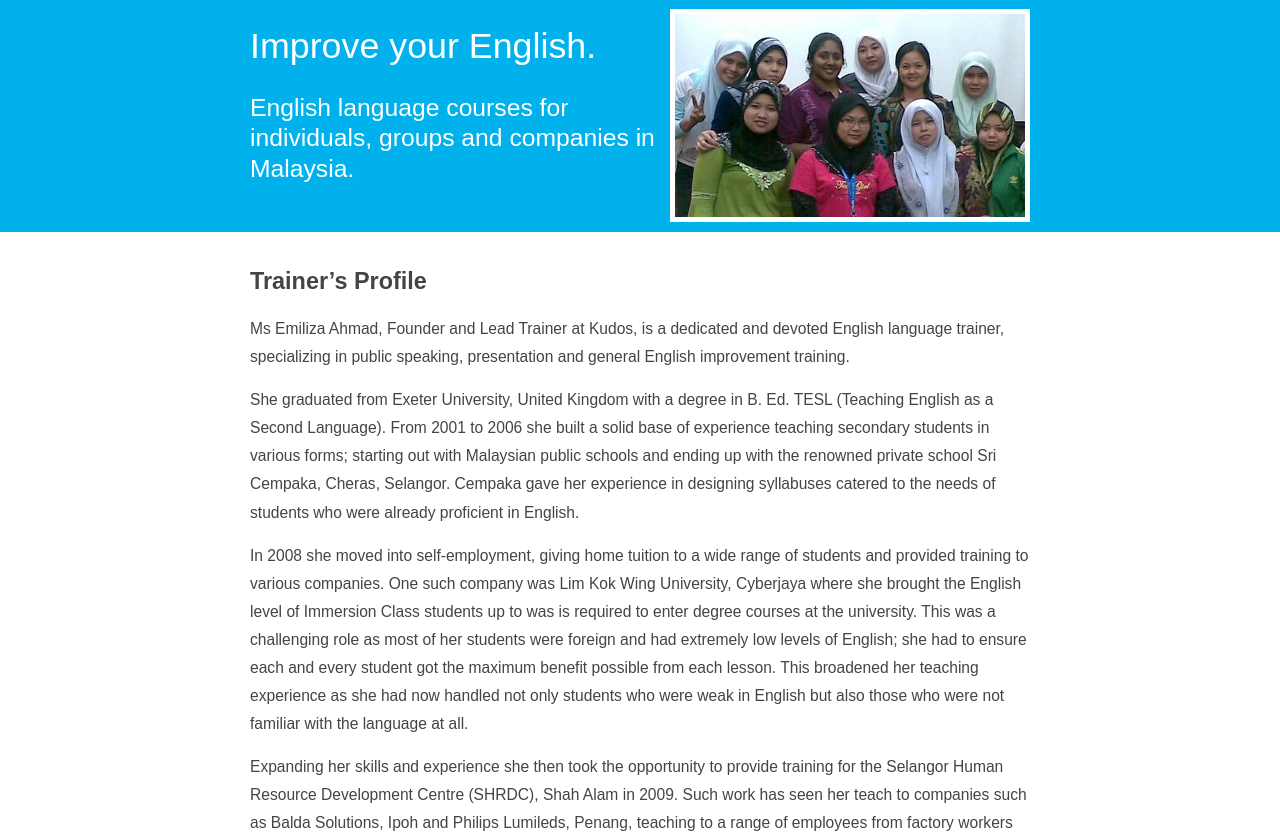
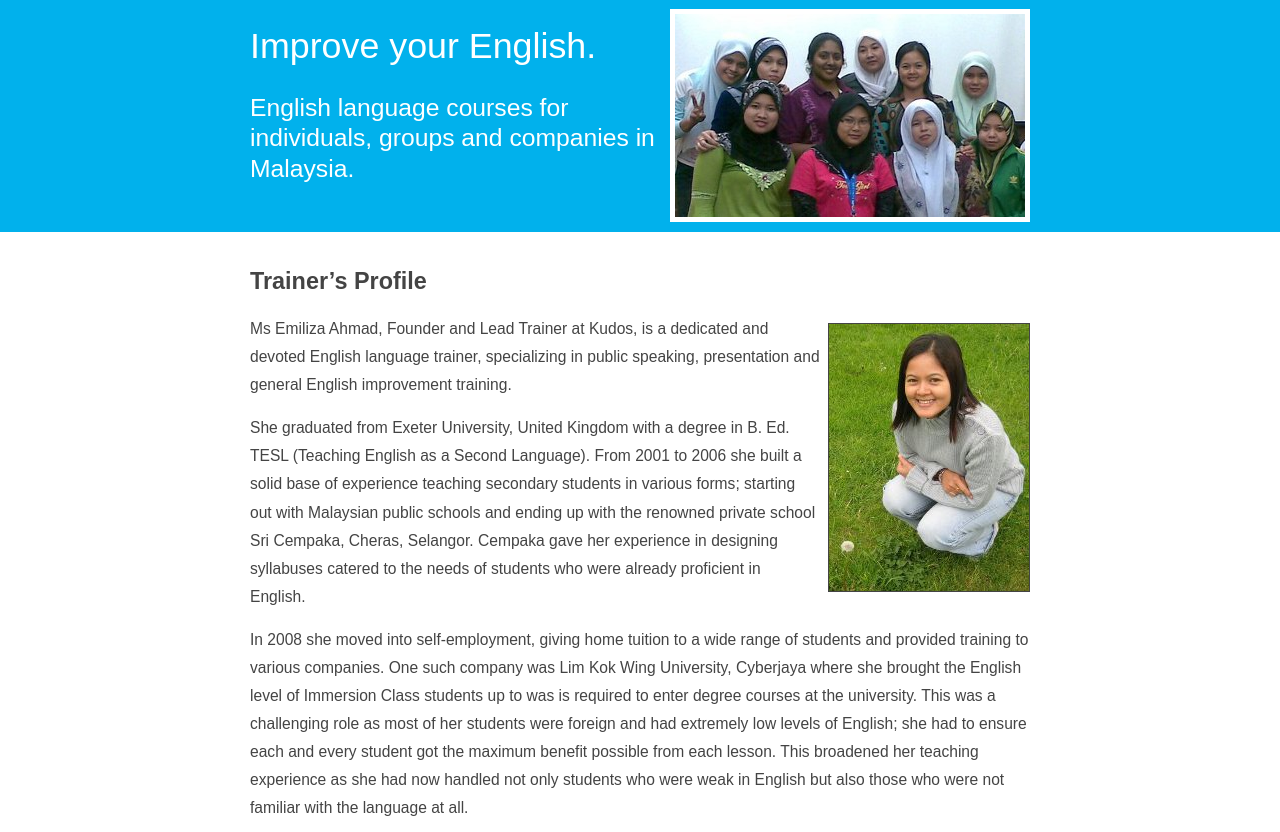
Before and after one commit to calumhalcrow/kudosenglishlearning, a Python web app: template templates/trainers-profile.html in a window 1280 px wide. Shown: the part 101-933 px from the top of the page. Run offline with Jinja, Linux system fonts and the light colour scheme; the template is opened without the code that fills it, so the values that code supplies are empty.

Commit message:
Emi's picture on Trainer's Profile page.

```diff
--- a/css/style.css
+++ b/css/style.css
@@ -100,6 +100,10 @@ header nav a:active {
     margin:20px auto;
     border:1px solid #444;
 }
+img#emi {
+    float:right;
+    margin:8px 0 0 8px;
+}
 
 body footer {
     width:780px;
--- a/templates/trainers-profile.html
+++ b/templates/trainers-profile.html
@@ -1,6 +1,7 @@
 {% extends "base.html" %}
 {% block content %}
 <h1>Trainer’s Profile</h1>
+<img width="200" height="267" id="emi" src="/i/emi.jpg" alt="Emi" title="Kudos founder and trainer, Emi."/>
 <p>Ms Emiliza Ahmad, Founder and Lead Trainer at Kudos, is a dedicated and devoted English language trainer, specializing in public speaking, presentation and general English improvement training.</p>
 <p>She graduated from Exeter University, United Kingdom with a degree in B. Ed. TESL (Teaching English as a Second Language). From 2001 to 2006 she built a solid base of experience teaching secondary students in various forms; starting out with Malaysian public schools and ending up with the renowned private school Sri Cempaka, Cheras, Selangor. Cempaka gave her experience in designing syllabuses catered to the needs of students who were already proficient in English.</p>
 <p>In 2008 she moved into self-employment, giving home tuition to a wide range of students and provided training to various companies. One such company was Lim Kok Wing University, Cyberjaya where she brought the English level of Immersion Class students up to was is required to enter degree courses at the university. This was a challenging role as most of her students were foreign and had extremely low levels of English; she had to ensure each and every student got the maximum benefit possible from each lesson. This broadened her teaching experience as she had now handled not only students who were weak in English but also those who were not familiar with the language at all.</p>
```
Also changed, not shown: i/emi.jpg (added).
